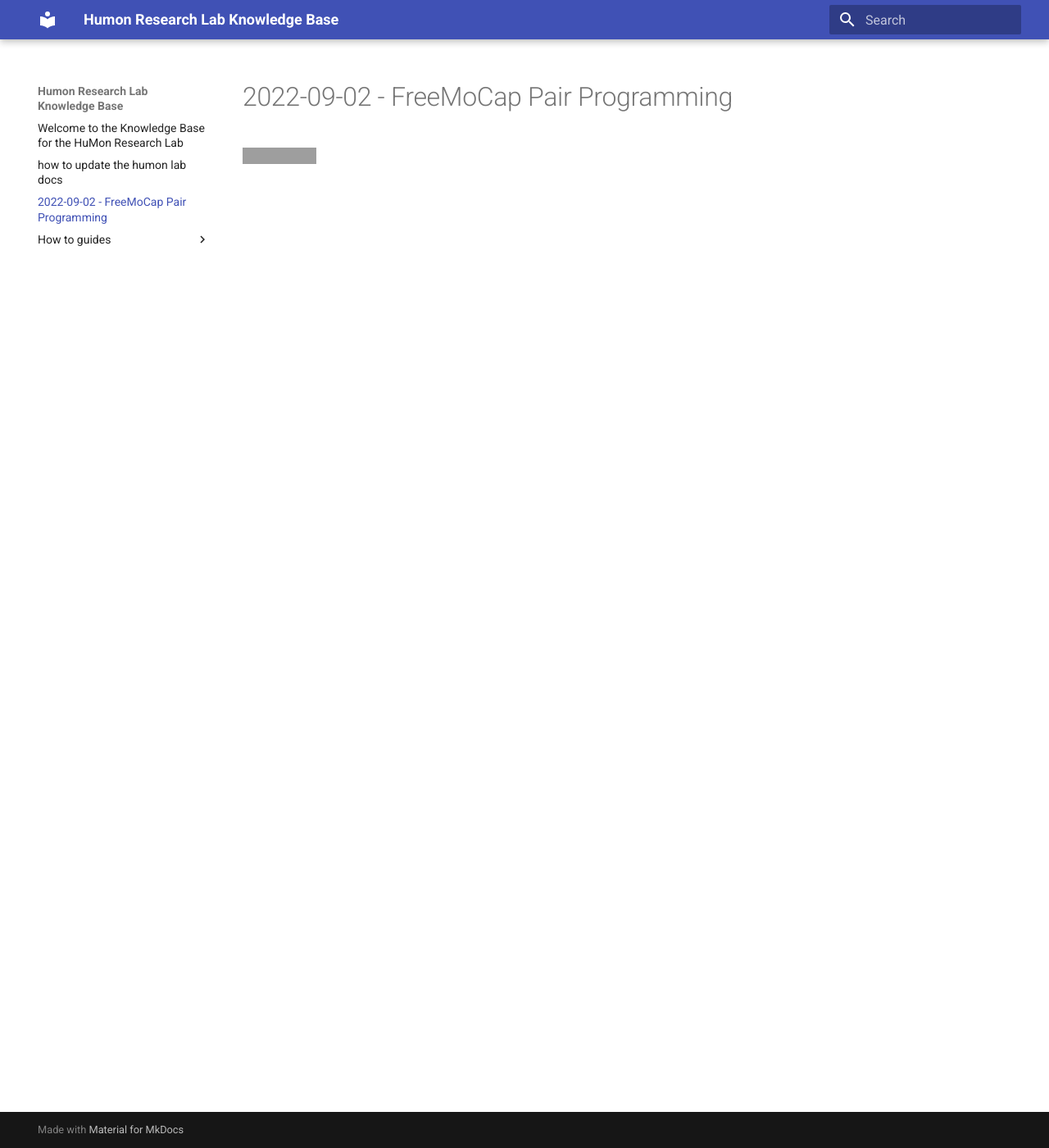
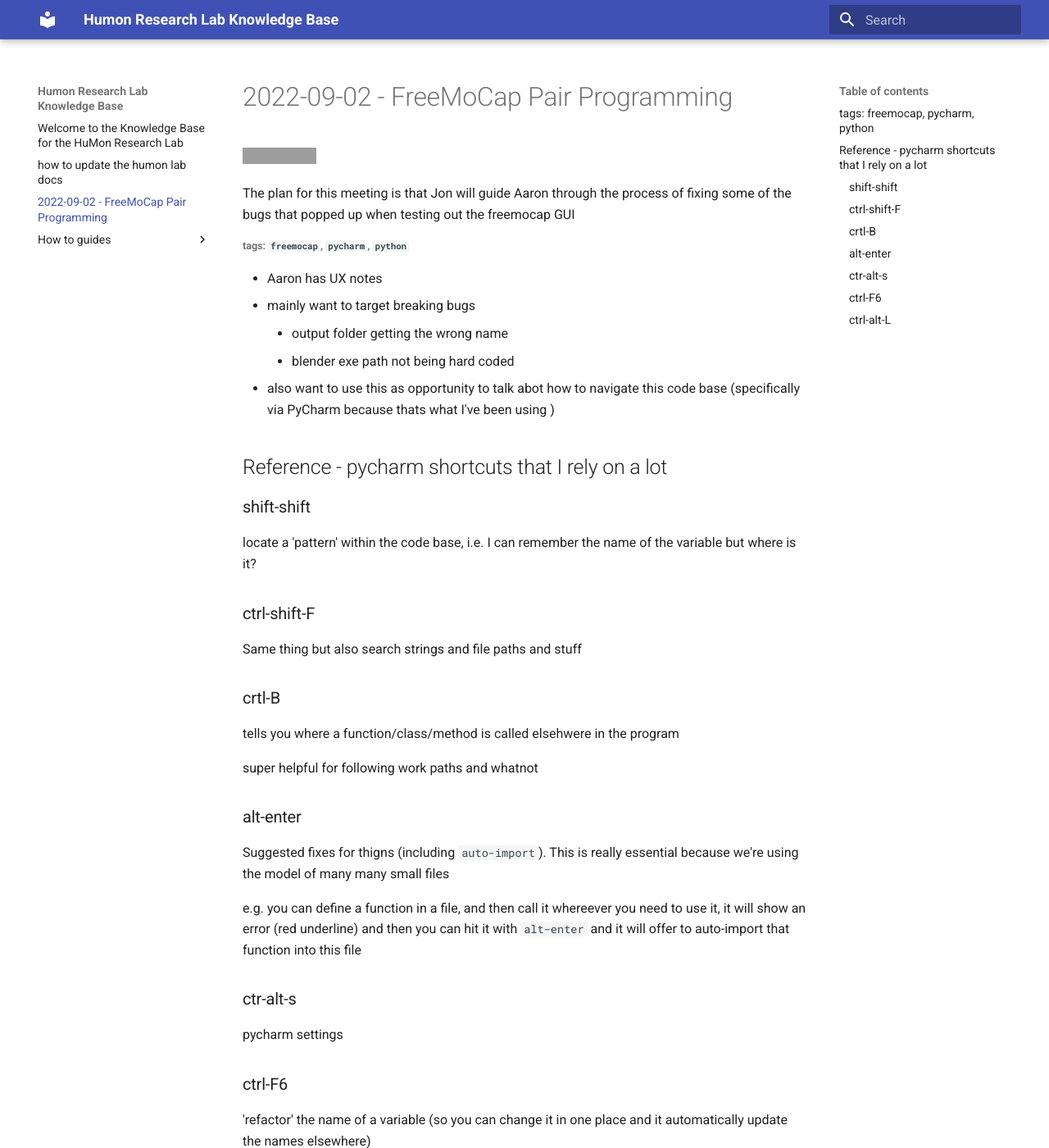
Before and after one commit to HuMoN-Research-Lab/HuMoN-Research-Lab.github.io, an MkDocs documentation site: the page built from docs/meeting-notes.md, in a window 1280 px wide and 1400 px high. Shown: the whole window at 82% size. Built offline with MkDocs 1.6.1 and Material for MkDocs 9.7.7, drawn with Linux system fonts in a browser that asks for light colours; some of the changed text lies outside the part shown; grey boxes are pictures that could not be loaded.

Commit message:
push back to github

```diff
--- a/docs/meeting-notes.md
+++ b/docs/meeting-notes.md
@@ -1,3 +1,44 @@
 # 2022-09-02 -  FreeMoCap Pair Programming
 
 [![hackmd-github-sync-badge](https://hackmd.io/OoHK-ZoRTXS27lC_xS2JVw/badge)](https://hackmd.io/OoHK-ZoRTXS27lC_xS2JVw)
+
+The plan for this meeting is that Jon will guide Aaron through the process of fixing some of the bugs that popped up when testing out the freemocap GUI
+
+###### tags: `freemocap`, `pycharm`, `python`
+
+- Aaron has UX notes
+- mainly want to target breaking bugs
+    - output folder getting the wrong name
+    - blender exe path not being hard coded
+- also want to use this as opportunity to talk abot how to navigate this code base (specifically via PyCharm because thats what I've been using )
+
+## Reference - pycharm shortcuts that I rely on a lot
+
+### shift-shift
+locate a 'pattern' within the code base, i.e. I can remember the name of the variable but where is it?
+
+### ctrl-shift-F
+Same thing but also search strings and file paths and stuff
+
+### crtl-B
+tells you where a function/class/method is called elsehwere in the program
+
+super helpful for following work paths and whatnot
+
+### alt-enter
+
+Suggested fixes for thigns (including `auto-import`). This is really essential because we're using the model of many many small files
+
+e.g. you can define a function in a file, and then call it whereever you need to use it, it will show an error (red underline) and then you can hit it with `alt-enter` and it will offer to auto-import that function into this file
+
+### ctr-alt-s
+
+pycharm settings
+
+### ctrl-F6
+
+'refactor' the name of a variable (so you can change it in one place and it automatically update the names elsewhere)
+
+### ctrl-alt-L
+
+auto-format the python script (to align with PEP-8 standards, I think)
```
